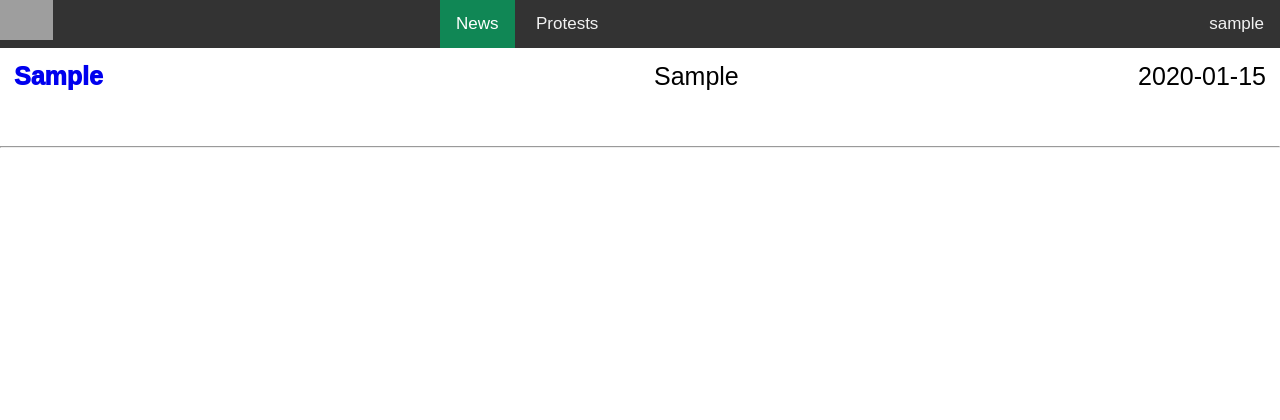
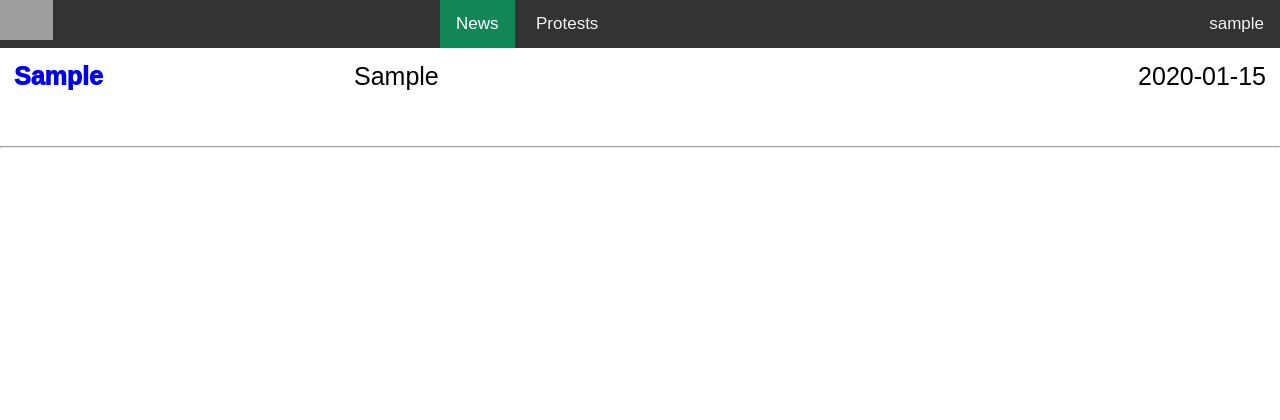
Before and after one commit to AyushmaanAggarwal/CalHacks-9.0, a Flask app: a page that uses templates/news.html in a window 1280 px wide. Shown: the top 420 px of the page. Run offline with Flask 2, Linux system fonts and the light colour scheme; a user stored in the database is signed in; tables that the repository leaves empty hold one stand-in row (values such as "Sample post"); grey boxes are pictures that could not be loaded.

Commit message:
tried something

```diff
--- a/static/styles.css
+++ b/static/styles.css
@@ -65,8 +65,8 @@ body {
   }
   .news newssource {
     float: none;
-    position: absolute;
-    left: 50%;
+    position: fixed;
+    left: 340px;
     font-size: 25px;
     padding: 14px 14px;
   }
```
